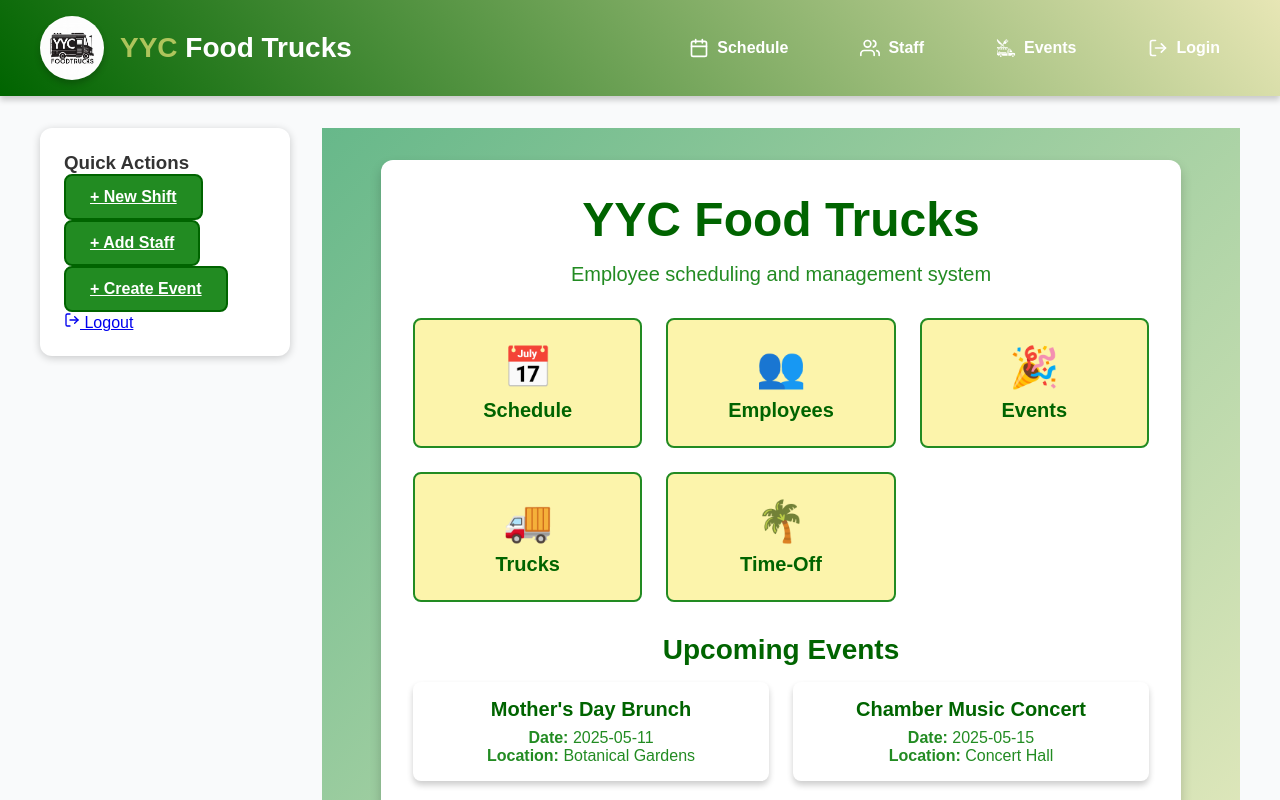
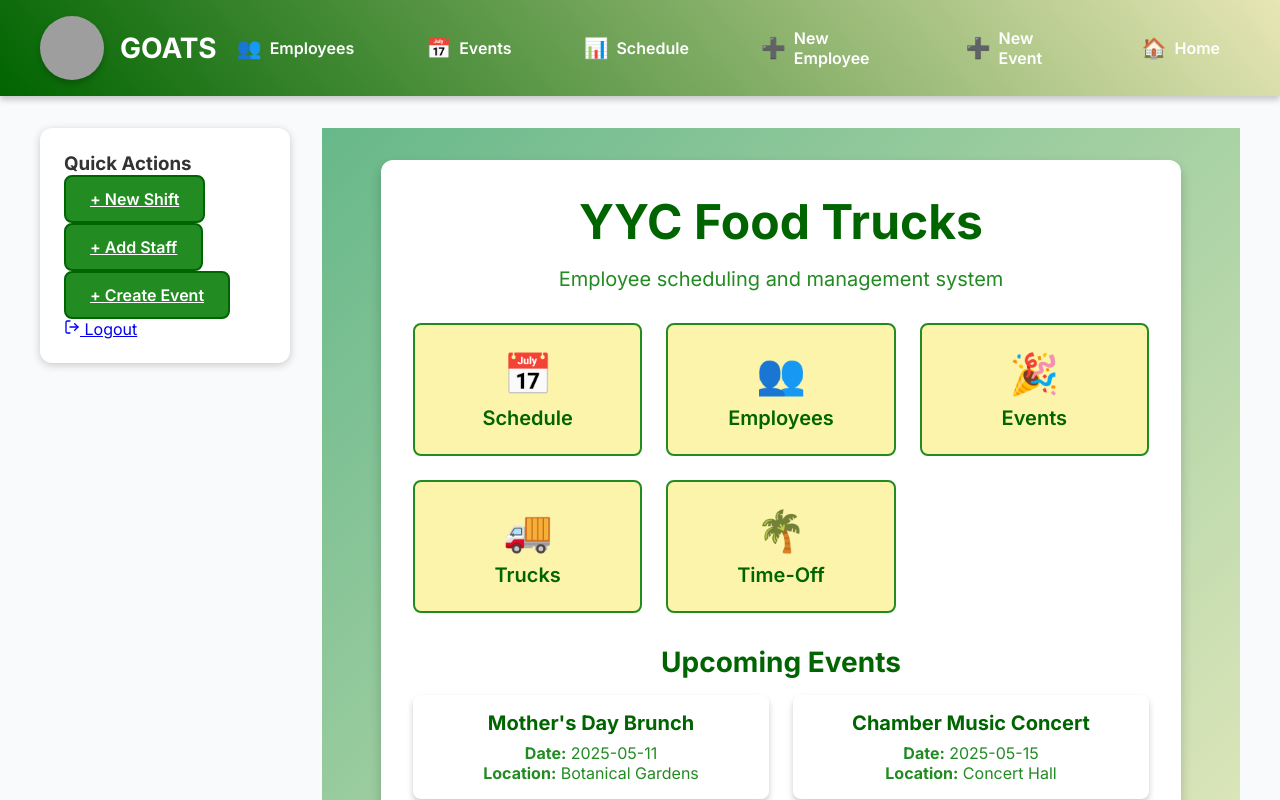
Before and after one commit to leonamotyer/capstoneGOATS, a Next.js app: page / in a window 1280 px wide. Built offline with nearby package versions, Linux system fonts and the light colour scheme; grey boxes are pictures that could not be loaded.

Commit message:
fixed vercel errors

```diff
--- a/app/layout.tsx
+++ b/app/layout.tsx
@@ -4,6 +4,11 @@ import { FiCalendar, FiUsers, FiTruck, FiLogOut } from 'react-icons/fi';
 import { GiFoodTruck } from "react-icons/gi";
 import { ReactNode, ReactElement } from 'react';
 import type { Metadata } from 'next';
+import { Inter } from 'next/font/google';
+import Link from 'next/link';
+import Image from 'next/image';
+
+const inter = Inter({ subsets: ['latin'] });
 
 export const metadata: Metadata = {
   title: 'YYC Food Trucks',
@@ -17,38 +22,47 @@ interface RootLayoutProps {
 export default function RootLayout({ children }: RootLayoutProps): ReactElement {
   return (
     <html lang="en">
-      <body>
+      <body className={inter.className}>
         <AuthProvider>
           <header className="header">
-            <div className="nav-container">
-              {/* Logo and Title */}
-              <a href="/" className="logo hover:opacity-90 transition-opacity">
-                <img
-                  src="/yyctrucks.jpg"
-                  alt="YYC Food Trucks Logo"
+            <nav className="nav-container">
+              <Link href="/" className="logo">
+                <Image
+                  src="/goats-logo.png"
+                  alt="GOATS Logo"
+                  width={64}
+                  height={64}
                   className="logo-img"
                 />
-                <h1 className="logo-text">
-                  <span className="text-secondary-dark">YYC</span> Food Trucks
-                </h1>
-              </a>
-
-              {/* Navigation Links */}
-              <nav className="nav-links">
-                <a href="/schedule" className="nav-link">
-                  <FiCalendar className="nav-icon" /> Schedule
-                </a>
-                <a href="/employees" className="nav-link">
-                  <FiUsers className="nav-icon" /> Staff
-                </a>
-                <a href="/events" className="nav-link">
-                  <GiFoodTruck className="nav-icon" /> Events
-                </a>
-                <a href="/login" className="nav-link">
-                  <FiLogOut className="nav-icon" /> Login
-                </a>
-              </nav>
-            </div>
+                <span className="logo-text">GOATS</span>
+              </Link>
+              <div className="nav-links">
+                <Link href="/employees/" className="nav-link">
+                  <span className="nav-icon">👥</span>
+                  Employees
+                </Link>
+                <Link href="/events/" className="nav-link">
+                  <span className="nav-icon">📅</span>
+                  Events
+                </Link>
+                <Link href="/schedule/" className="nav-link">
+                  <span className="nav-icon">📊</span>
+                  Schedule
+                </Link>
+                <Link href="/employees/newEmployee/" className="nav-link">
+                  <span className="nav-icon">➕</span>
+                  New Employee
+                </Link>
+                <Link href="/events/newEvent/" className="nav-link">
+                  <span className="nav-icon">➕</span>
+                  New Event
+                </Link>
+                <Link href="/" className="nav-link">
+                  <span className="nav-icon">🏠</span>
+                  Home
+                </Link>
+              </div>
+            </nav>
           </header>
 
           <main className="container dashboard-grid">
```
